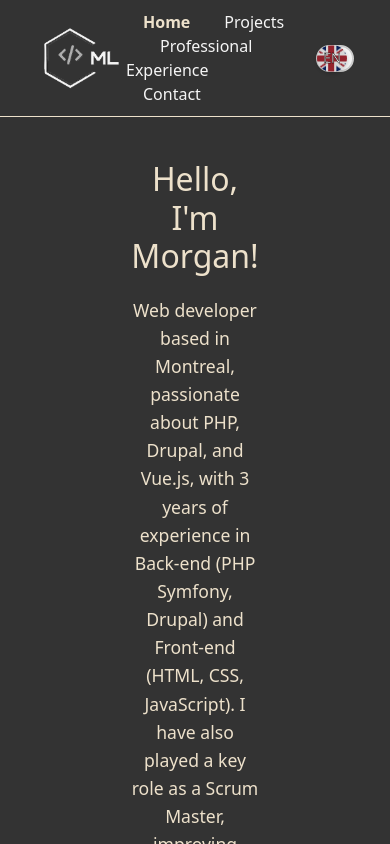
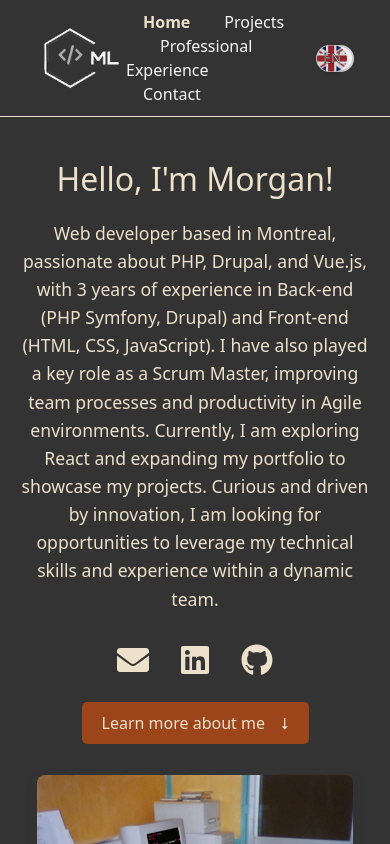
Before and after one commit to morganlrvn/portfolio-ML, a React (Create React App) app: page /#home in a window 390 px wide. Shown: the top 844 px of the page. Built offline with nearby package versions, Linux system fonts and the light colour scheme.

Commit message:
Responsive numéro 3

```diff
--- a/src/App.css
+++ b/src/App.css
@@ -213,4 +213,8 @@ h2 {
     padding: 0 20px;
     /* Réduire l'espace autour des éléments */
   }
+
+  .nav-links a::after{
+    bottom: -.5px;
+  }
 }
--- a/src/styles/Home.css
+++ b/src/styles/Home.css
@@ -120,4 +120,10 @@
     .image-container {
         margin-top: 20px;
     }
+
+    .home-section {
+        padding: 37vh 2vh 0vh 2vh;
+        background-color: var(--primary-bg);
+        min-height: 100vh;
+    }
 }
```
